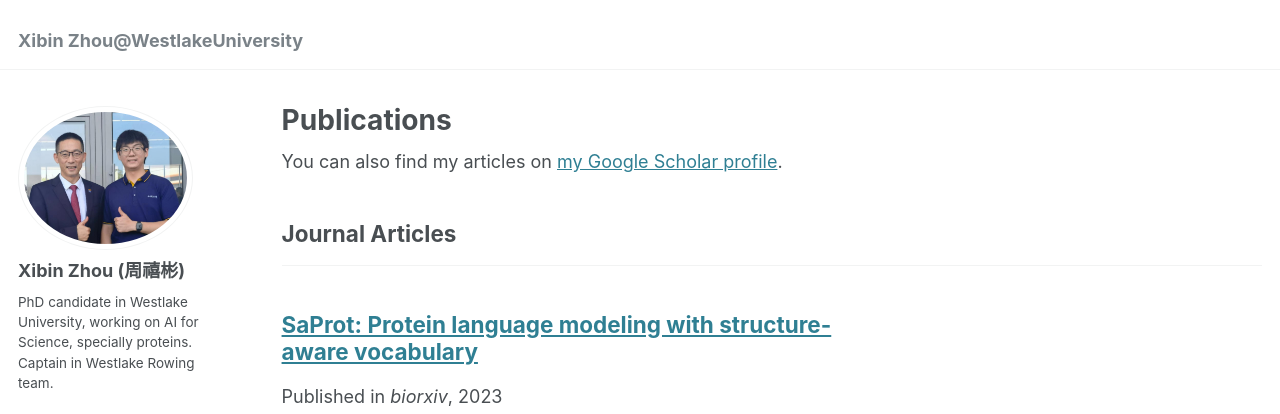
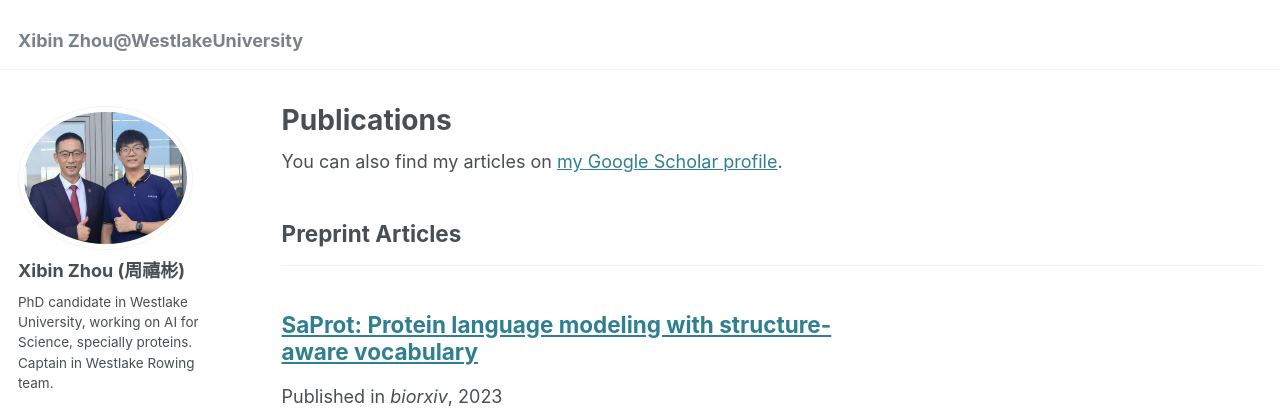
Before and after one commit to zhoubay/zhoubay.github.io, a Jekyll site: the page built from _pages/publications.html, in a window 1280 px wide and 900 px high. Shown: the top 414 px of the window. Built offline with Jekyll 4.4.1, drawn with Linux system fonts in a browser that asks for light colours; some web fonts are replaced.

Commit message:
update publications

```diff
--- a/_config.yml
+++ b/_config.yml
@@ -79,6 +79,8 @@ publication_category:
   # books:
   #   title: 'Books'
   manuscripts:
+    title: 'Preprint Articles'
+  journals:
     title: 'Journal Articles'
   conferences:
     title: 'Conference Papers'
```
